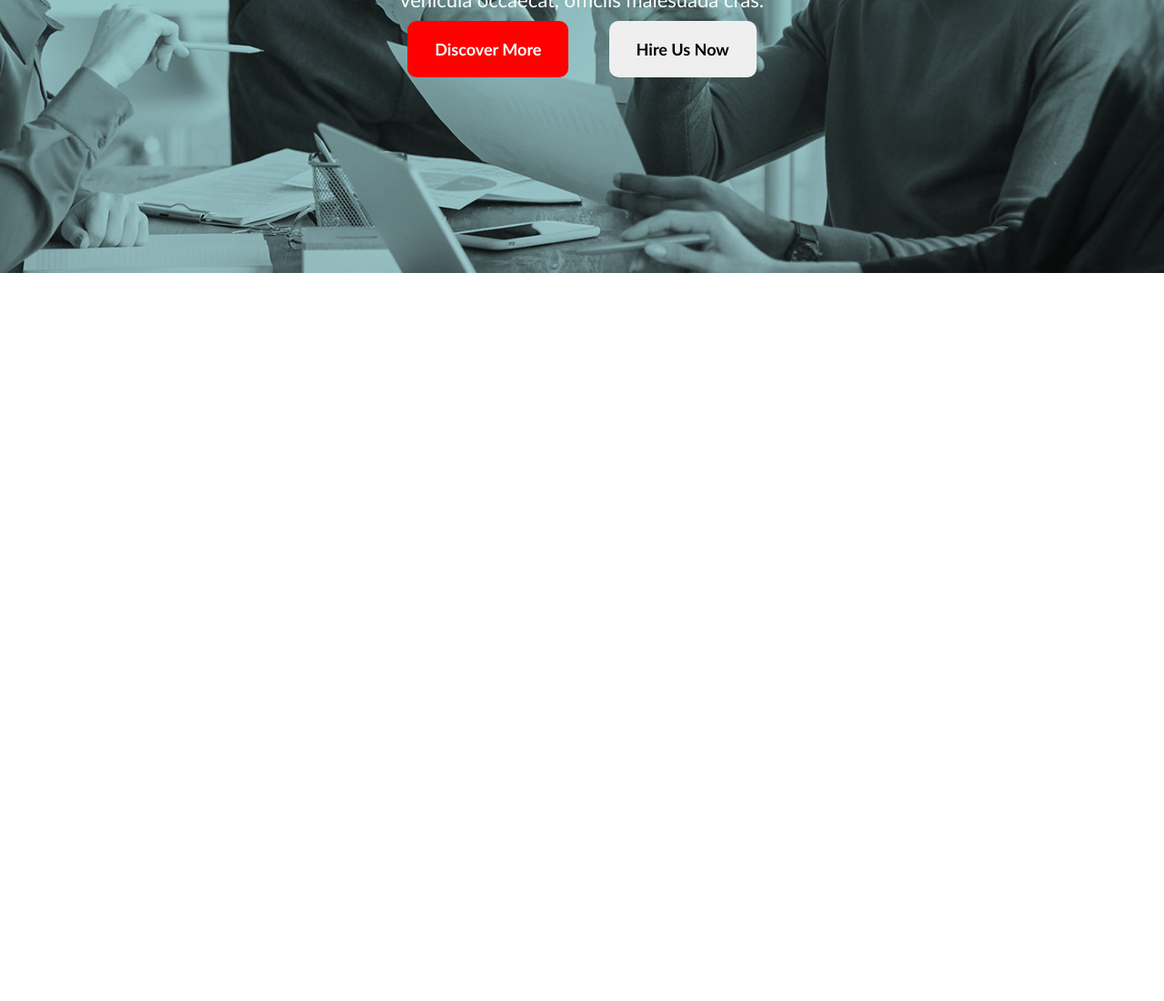
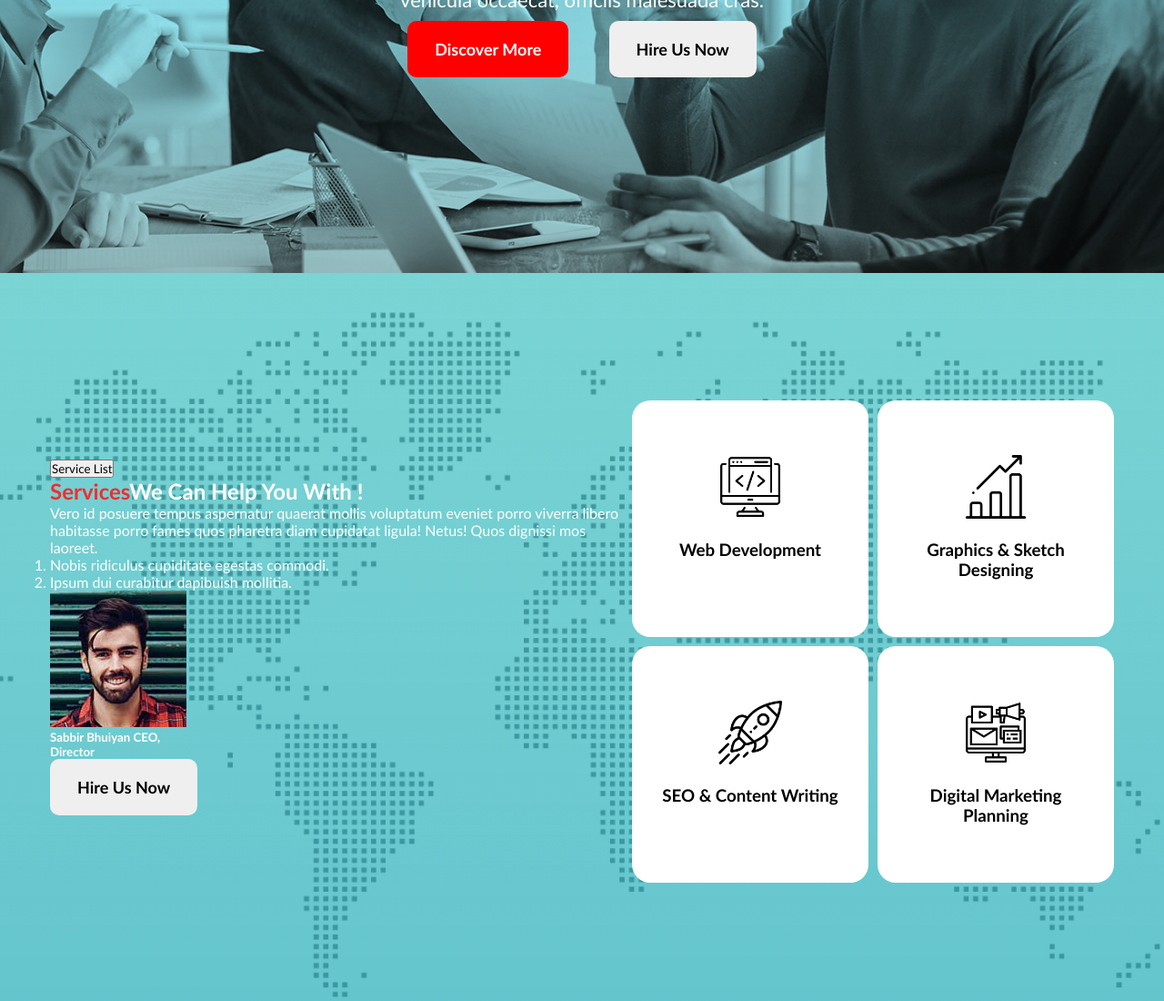
Before and after one commit to Sabbir-047/Digital_Agency, a plain HTML site: page index.html in a window 1280 px wide. Shown: the part 585-1685 px from the top of the page at 91% size. Before the commit the page ends 885 px from the top, so only its background shows below. Drawn offline with Linux system fonts and the light colour scheme.

Commit message:
Added more styles to service

```diff
--- a/index.html
+++ b/index.html
@@ -36,8 +36,58 @@
             </div>
         </div>
     </header>
+
+    <!-- Main part -->
     <main>
-
+        <!-- Service Section -->
+        <section>
+            <div class="service-container">
+                <div class="service-column-one">
+                    <button>Service List</button>
+                    <h1 class="service-title"><span class="primary">Services</span>We Can Help You With !</h1>
+                    <p>Vero id posuere tempus aspernatur quaerat mollis voluptatum eveniet porro viverra libero habitasse porro fames quos pharetra diam cupidatat ligula! Netus! Quos dignissi mos laoreet.</p>
+                    <ol>
+                        <li>Nobis ridiculus cupiditate egestas commodi.</li>
+                        <li>Ipsum dui curabitur dapibuish mollitia.</li>
+                    </ol>
+                    <div class="author-container">
+                        <div class="author-pic">
+                            <img src="asset/image/author.jpg" alt="author">
+                            <h5>Sabbir Bhuiyan CEO,<br>
+                            Director
+                            </h5>
+                        </div>
+                        <div class="author-button">
+                            <button class="btn">Hire Us Now</button>
+                        </div>
+                    </div>
+                </div>
+                <div class="service-column-two">
+                    <div class="service-box-container">
+                        <div class="service-box-row">
+                            <div class="service-box">
+                                <img class="service-pic" src="asset/icons/coding.png" alt="Web-development">
+                                <h3>Web Development</h3>
+                            </div>
+                            <div class="service-box">
+                                <img class="service-pic" src="asset/icons/bar-chart.png" alt="Graphics">
+                                <h3>Graphics & Sketch Designing</h3>
+                            </div>
+                        </div>
+                        <div class="service-box-row">
+                            <div class="service-box">
+                                <img class="service-pic" src="asset/icons/startup.png" alt="startup">
+                                <h3>SEO & Content Writing</h3>
+                            </div>
+                            <div class="service-box">
+                                <img class="service-pic" src="asset/icons/digital-marketing.png" alt="Digital Marketing">
+                                <h3>Digital Marketing Planning</h3>
+                            </div>
+                        </div>
+                    </div>
+                </div>
+            </div>
+        </section>
     </main>
     <footer>
 
--- a/styles.css
+++ b/styles.css
@@ -25,9 +25,25 @@
     margin: auto;
 }
 
+.btn{
+    padding: 20px 30px;
+    font-size: 18px;
+    font-weight: bold;
+    border: 0;
+    border-radius: 10px;
+}
+
+.btn:hover{
+    background-color: red;
+    color: white;
+    box-shadow: 1px 1px 20px 2px rgba(49, 45, 45, 0.952);
+    transition: .2s ease-in;
+    rotate: 1deg;
+}
+
 /* header styles */
 header{
-    background-image: url("asset/image/background.jpg"), linear-gradient(rgba(34, 104, 104, 0.486), rgba(29, 76, 80, 0.466));
+    background-image: url("asset/image/background.jpg"), linear-gradient(rgba(34, 160, 182, 0.699), rgba(29, 76, 80, 0.466));
     background-blend-mode: overlay;
     background-repeat: no-repeat;
     background-size: cover;
@@ -52,12 +68,12 @@ header{
 .menu a{
     text-decoration: none;
     color: rgb(0, 0, 0);
-    font-size: 22.5px;
+    font-size: 22px;
     font-weight: bolder;
 }
 
 .menu a:hover{
-    color: orangered;
+    color: rgb(255, 255, 255);
     transition: .2s ease-in-out;
 }
 
@@ -110,3 +126,47 @@ header{
     background-color: red;
     color: white;
 }
+
+/* Service Section Styles */
+
+.service-container{
+    height: 100vh;
+    background-image: url("asset/image/footer-bg.png"), linear-gradient(rgba(38, 185, 185, 0.61), rgba(37, 173, 185, 0.705));
+    background-blend-mode: overlay;
+    background-repeat: no-repeat;
+    background-size: cover;
+    background-position: center;
+    color: white;
+    display: flex;
+    align-items: center;
+    justify-content: center;
+}
+
+.service-column-one{
+    width: 50%;
+}
+
+.service-box-row{
+    display: flex;
+    gap: 10px;
+    margin-top: 10px;
+}
+
+.service-box{
+    width: 200px;
+    height: 200px;
+    background-color: white;
+    text-align: center;
+    border-radius: 20px;
+    padding: 30px;
+}
+
+.service-box > h3{
+    color: black;
+    margin-top: 20px;
+}
+
+.service-pic{
+    width: 70px;
+    margin-top: 30px;
+}
```
